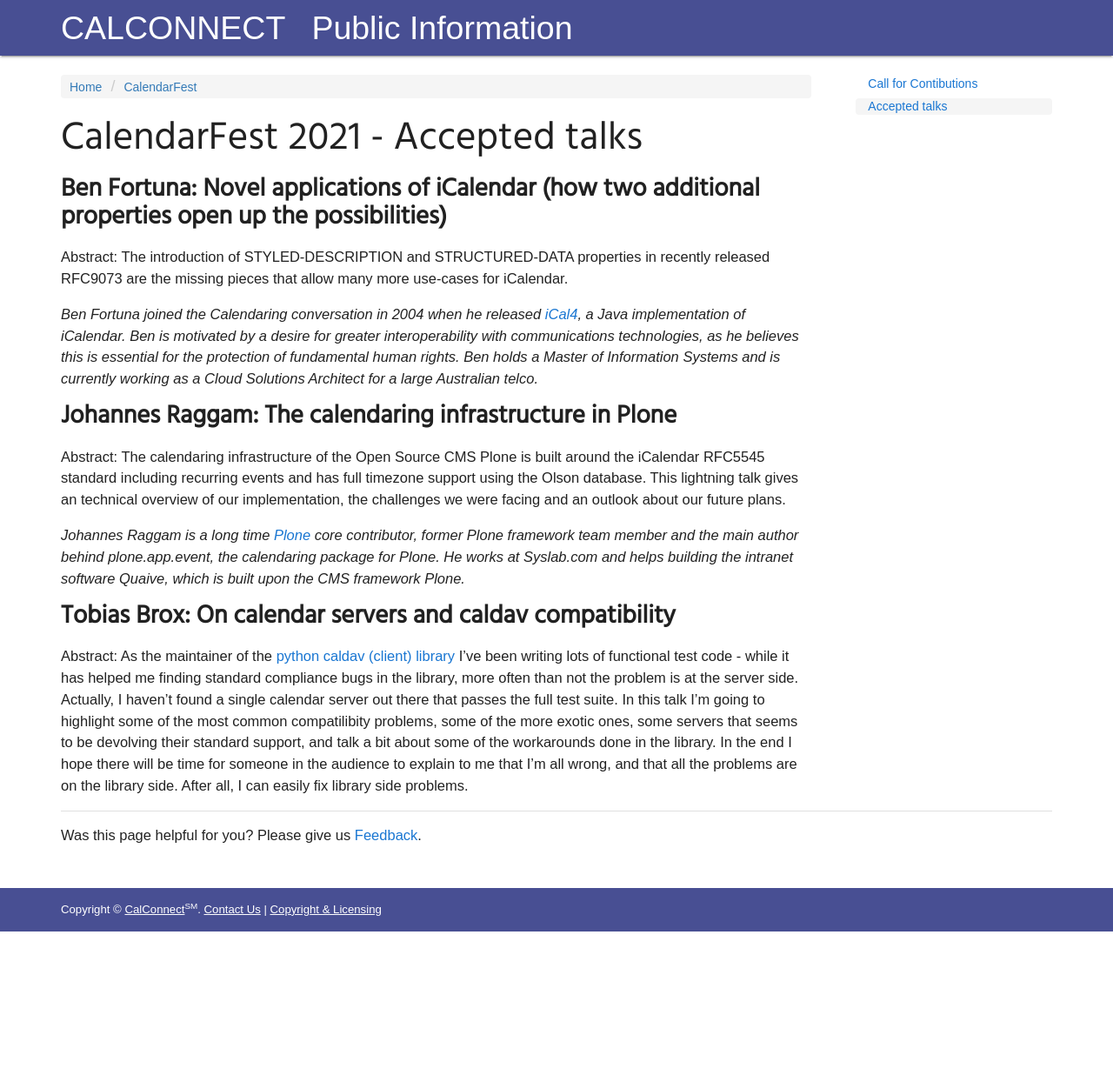
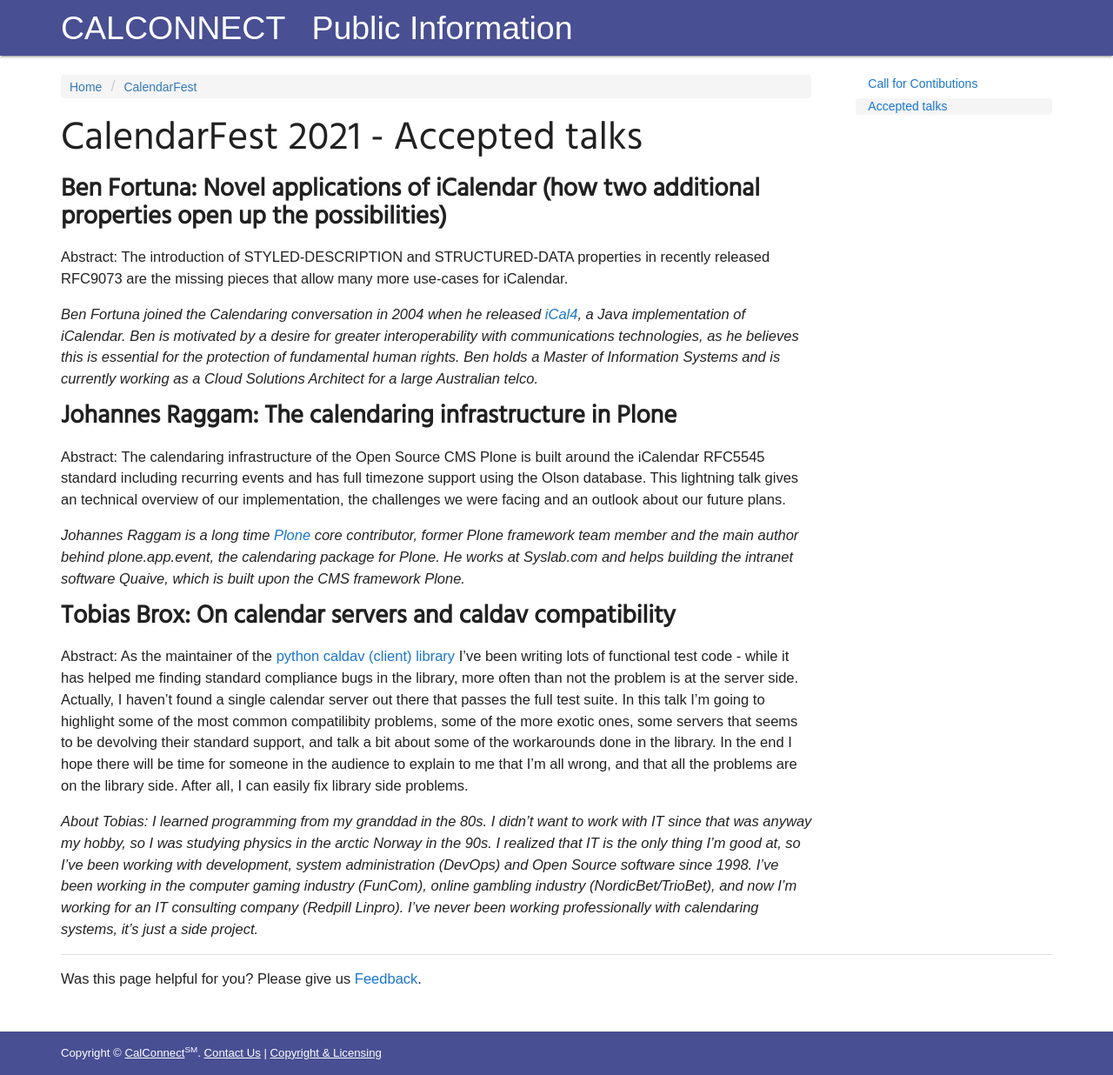
Before and after one commit to CalConnect/public, a Jekyll site: the page built from _pages/CalendarFest/AcceptedTalks.md, in a window 1280 px wide. Shown: the whole page at 87% size. Built offline with Jekyll 4.4.1, drawn with Linux system fonts in a browser that asks for light colours; some web fonts are replaced; before the commit the page ends 1071 px from its top, so only the background shows below that.

Commit message:
Update AcceptedTalks.md

```diff
--- a/_pages/CalendarFest/AcceptedTalks.md
+++ b/_pages/CalendarFest/AcceptedTalks.md
@@ -25,3 +25,10 @@ Abstract: The calendaring infrastructure of the Open Source CMS Plone is built a
 ### Tobias Brox: On calendar servers and caldav compatibility
 
 Abstract: As the maintainer of the [python caldav (client) library](https://github.com/python-caldav/caldav) I've been writing lots of functional test code - while it has helped me finding standard compliance bugs in the library, more often than not the problem is at the server side. Actually, I haven't found a single calendar server out there that passes the full test suite. In this talk I'm going to highlight some of the most common compatilibity problems, some of the more exotic ones, some servers that seems to be devolving their standard support, and talk a bit about some of the workarounds done in the library. In the end I hope there will be time for someone in the audience to explain to me that I'm all wrong, and that all the problems are on the library side. After all, I can easily fix library side problems.
+
+*About Tobias:
+I learned programming from my granddad in the 80s.
+I didn't want to work with IT since that was anyway my hobby, so I was studying physics in the arctic Norway in the 90s.
+I realized that IT is the only thing I'm good at, so I've been working with development, system administration (DevOps) and Open Source software since 1998.
+I've been working in the computer gaming industry (FunCom), online gambling industry (NordicBet/TrioBet), and now I'm working for an IT consulting company (Redpill Linpro).
+I've never been working professionally with calendaring systems, it's just a side project.*
```
